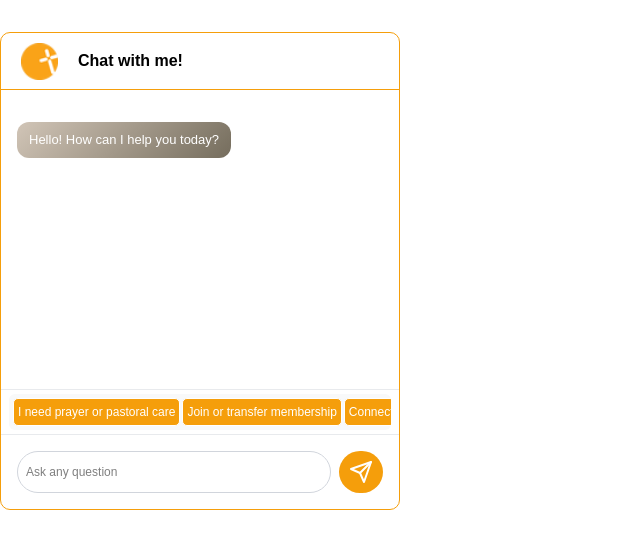
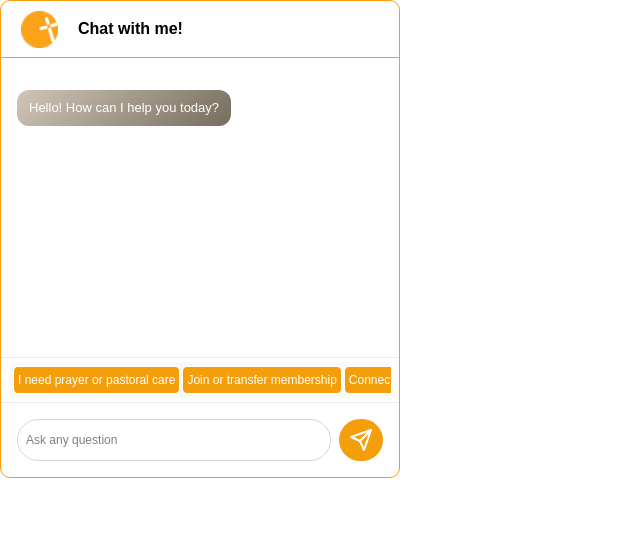
Before and after one commit to huzaifa172/chat-widget-WholeLife, a Next.js app: page /chat in a window 1280 px wide. Shown: the top 548 px of the page, without its empty margins (0-640 px from the left). Built offline with nearby package versions, Linux system fonts and the light colour scheme; no server answers.

Commit message:
background changes

```diff
--- a/app/chat/page.tsx
+++ b/app/chat/page.tsx
@@ -171,7 +171,7 @@ export default function ChatWidget() {
   }
 
   return (
-    <div className="relative bg-transparent max-w-[400px] mt-8 rounded-[10px] border border-[#f59e0b] rounded-[10px]">
+    <div className="relative bg-transparent max-w-[400px] mt-8 rounded-[10px] border border-[#f59e0b] rounded-[10px] pb-[0px] pt-[0px] mt-[0px] mb-[0px]">
       <div style={{ display: 'flex', alignContent: 'center', alignItems: 'center', marginLeft: '2vh' }} className='bg-transparent'>
           <img
             src="logo.png"
--- a/app/globals.css
+++ b/app/globals.css
@@ -14,8 +14,8 @@
 
 @media (prefers-color-scheme: dark) {
   :root {
-    --background: #0a0a0a;
-    --foreground: #ededed;
+    --background: transparent;
+    --foreground: transparent;
   }
 }
 
--- a/public/chat-widget.js
+++ b/public/chat-widget.js
@@ -69,9 +69,10 @@
 
   function intChatInterface(chatKey) {
     const chatWidget = document.createElement("div");
+    // chatWidget.style.backgroundColor = "#000";
     chatWidget.id = "chat-widget";
     chatWidget.innerHTML = `
-            <iframe id="chat-frame-widget" src="/chat" class="shadow-xl ring-1 rounded-lg" style="display: none; border: none; position: fixed; inset: auto 60px 100px auto; width: 400px; height: 540px; opacity: 1; color-scheme: none; background: transparent !important; margin: 0px; max-height: 100vh; max-width: 100vw; transform: translateY(0px); transition: none 0s ease 0s !important; visibility: visible; z-index: 999999999 !important;"></iframe>
+            <iframe id="chat-frame-widget" src="/chat" class="shadow-xl ring-1 rounded-lg" style="display: none; border: none; position: fixed; inset: auto 60px 110px auto; width: 400px; height: 495px; opacity: 1; color-scheme: none; background: white !important; margin: 0px; max-height: 100vh; max-width: 100vw; transform: translateY(0px); transition: none 0s ease 0s !important; visibility: visible; z-index: 999999999 !important;"></iframe>
             <button id="btn-trigger-chat" class="shadow-xl ring-1">${components.icon_message}</button>
             `;
 
```
